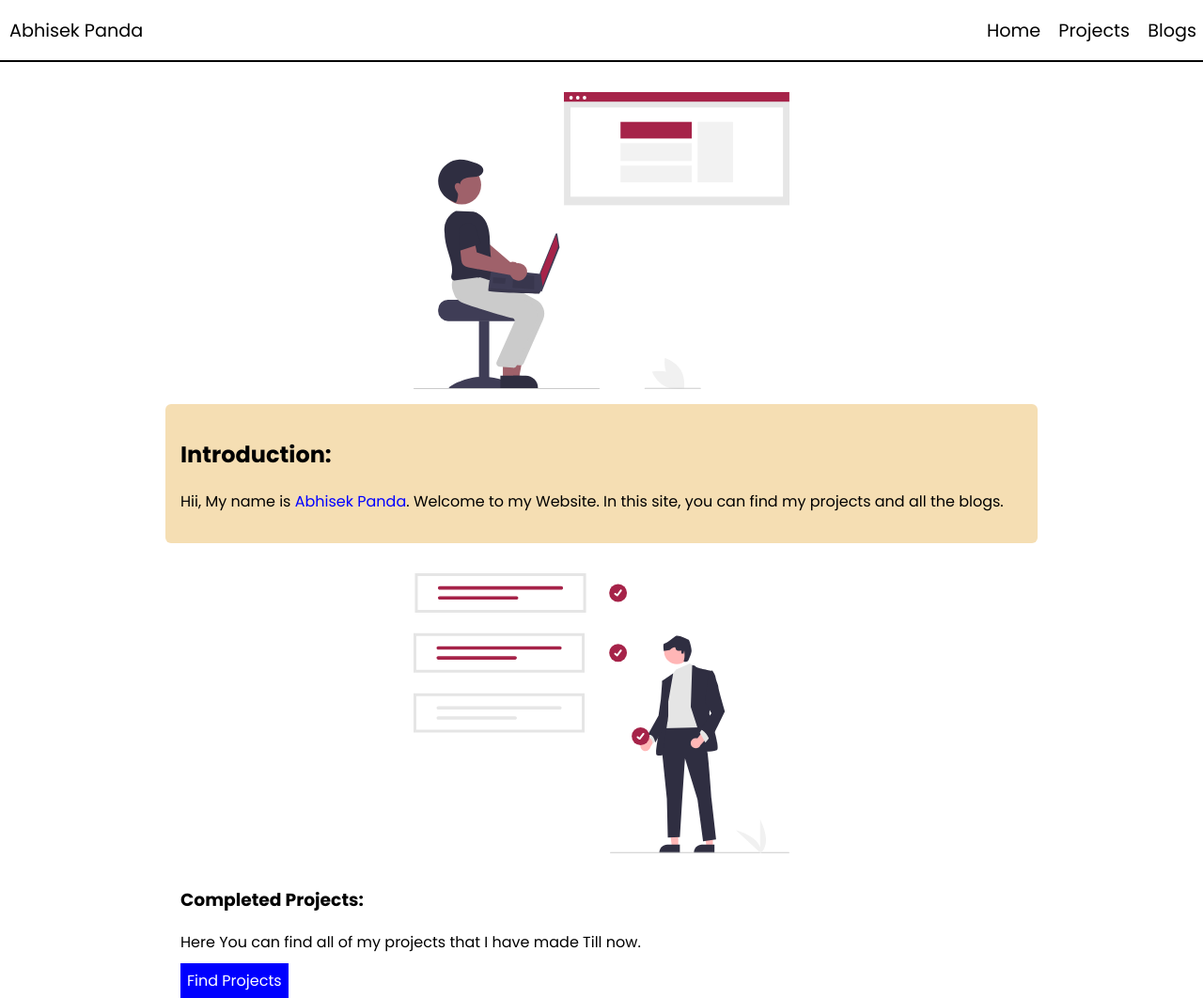
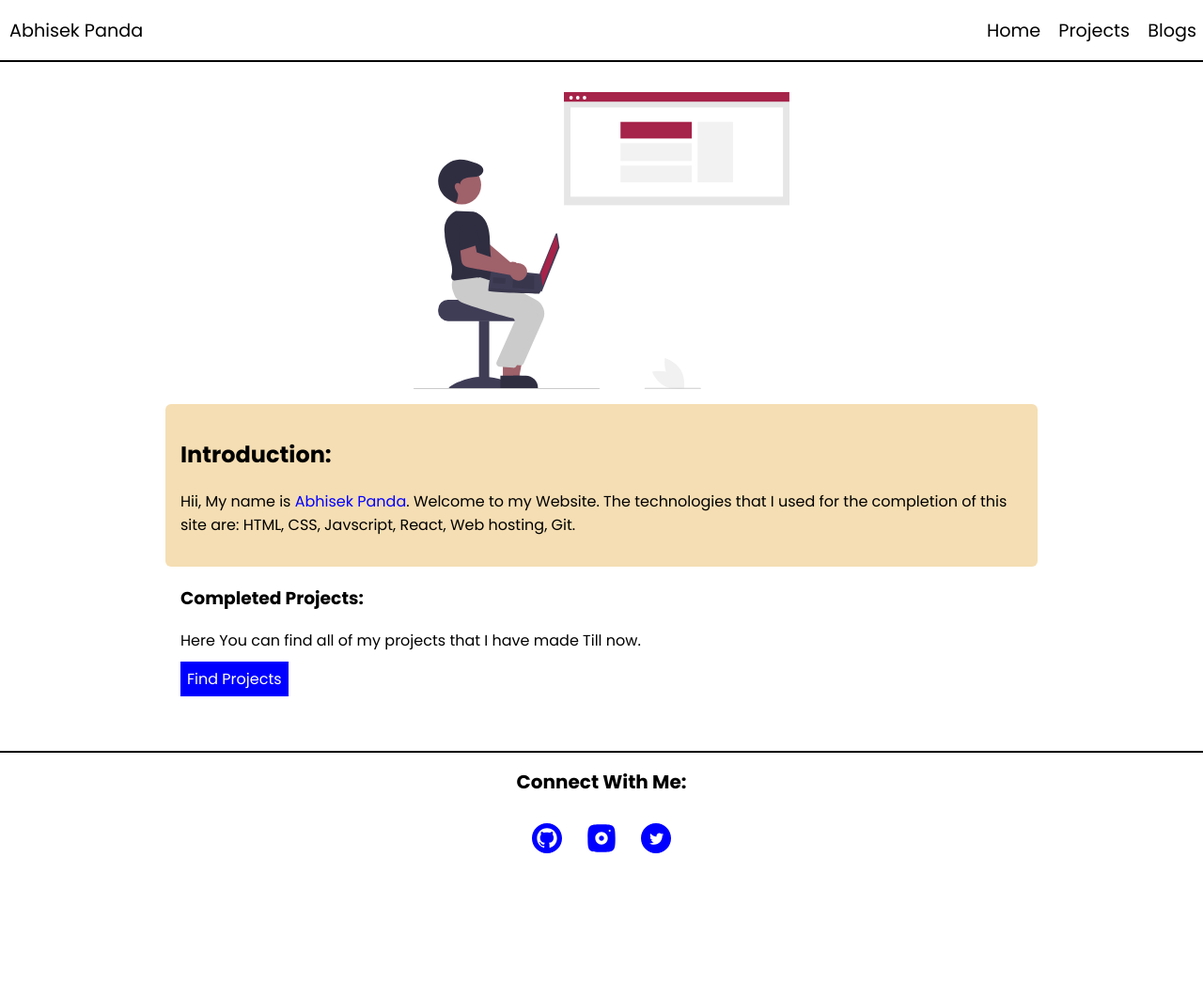
Before and after one commit to Abhisek-panda/Portfolio-Website, a plain HTML site: page index.html in a window 1280 px wide. Shown: the whole page at 94% size. After the commit the page ends 928 px from the top, so only its background shows below. Drawn offline with Linux system fonts and the light colour scheme.

Commit message:
updated footer

```diff
--- a/index.html
+++ b/index.html
@@ -1,5 +1,6 @@
 <!DOCTYPE html>
 <html lang="en">
+
 <head>
     <meta charset="UTF-8">
     <meta http-equiv="X-UA-Compatible" content="IE=edge">
@@ -7,6 +8,7 @@
     <title>Abhisek | Home Page</title>
     <link rel="stylesheet" href="style.css">
 </head>
+
 <body>
     <header>
         <p id="header-name">Abhisek Panda</p>
@@ -21,18 +23,19 @@
         <img src="/images/undraw_web_developer_re_h7ie.svg" alt="Picture with coding" class="home-images">
         <div class="bg-wheat">
             <h2>Introduction:</h2>
-            <p >Hii, My name is <span id="name">Abhisek Panda</span>. Welcome to my Website. In this site, you can find my projects and all the blogs. </p>
+            <p>Hii, My name is <span class="name">Abhisek Panda</span>. Welcome to my Website. The technologies that I
+                used for the completion of this site are: HTML, CSS, Javscript, React, Web hosting, Git. </p>
         </div>
 
         <div class="bg-normal">
-            <img src="/images/undraw_project_completed_re_jr7u.svg" alt="" class="home-images">
+            <!-- <img src="/images/undraw_project_completed_re_jr7u.svg" alt="" class="home-images"> -->
             <h3>
-               Completed Projects:
+                Completed Projects:
             </h3>
             <p>
                 Here You can find all of my projects that I have made Till now.
             </p>
-            <a href="#" id="project-link">Find Projects</a>
+            <a href="/pages/project.html" id="project-link">Find Projects</a>
         </div>
         <div>
 
@@ -40,7 +43,21 @@
     </main>
 
     <footer>
-
+        <div id="footer-heading">
+            Connect With Me:
+        </div>
+        <div id="footer-logo">
+            <a href="https://github.com/abhisek-panda" class="footer-link">
+                <img src="/images/icons8-github (1).svg" alt="github-logo" class="footer-img">
+            </a>
+            <a href="https://www.instagram.com/abhisek.panda/" class="footer-link">
+                <img src="/images/icons8-instagram (2).svg" alt="instagram-logo" class="footer-img">
+            </a>
+            <a href="https://twitter.com/abhisek_abhi" class="footer-link">
+                <img src="/images/icons8-twitter-circled (1).svg" alt="twitter-logo" class="footer-img">
+            </a>
+        </div>
     </footer>
 </body>
+
 </html>
--- a/style.css
+++ b/style.css
@@ -26,7 +26,7 @@ header p {
 }
 
 .nav-link:hover{
-    color:burlywood;
+    color:blue;
 }
 
 
@@ -48,7 +48,7 @@ header p {
     border-radius: 6px;
 }
 
-#name {
+.name {
     color:blue;
 }
 .bg-normal {
@@ -60,10 +60,39 @@ header p {
     text-decoration:none;
     border: 2px solid blue;
     padding: 5px;
-    background-color: blue;
+    background-color: #0000ff;
     color: white;
 }
 #project-link:hover{
     background-color:white;
     color:black;
 }
+
+
+
+
+/* footer */
+footer{
+    bottom: 0;
+    margin-top: 4rem;
+    border-top: 2px solid black;
+}
+#footer-heading{
+    display:block;
+    text-align: center;
+    margin-bottom: 1rem;
+    margin-top: 1rem;
+    font-size: 20px;
+    font-weight: bolder;
+}
+#footer-logo{
+    display: flex;
+    flex-direction: row;
+    justify-content: center;
+}
+.footer-link{
+    padding: 5px;
+}
+.footer-img {
+    width:3rem;
+}
--- a/styles/project.css
+++ b/styles/project.css
@@ -26,5 +26,41 @@ header p {
 }
 
 .nav-link:hover{
-    color:burlywood;
+    color:blue;
 }
+
+
+
+
+
+
+
+
+
+
+/* Footer */
+
+footer{
+    bottom: 0;
+    margin-top: 4rem;
+    border-top: 2px solid black;
+}
+#footer-heading{
+    display:block;
+    text-align: center;
+    margin-bottom: 1rem;
+    margin-top: 1rem;
+    font-size: 20px;
+    font-weight: bolder;
+}
+#footer-logo{
+    display: flex;
+    flex-direction: row;
+    justify-content: center;
+}
+.footer-link{
+    padding: 5px;
+}
+.footer-img {
+    width:3rem;
+}
```
Also changed, not shown: pages/project.html (+17 -0 lines), images/icons8-github (1).svg (added), images/icons8-instagram (2).svg (added), images/icons8-twitter-circled (1).svg (added).
